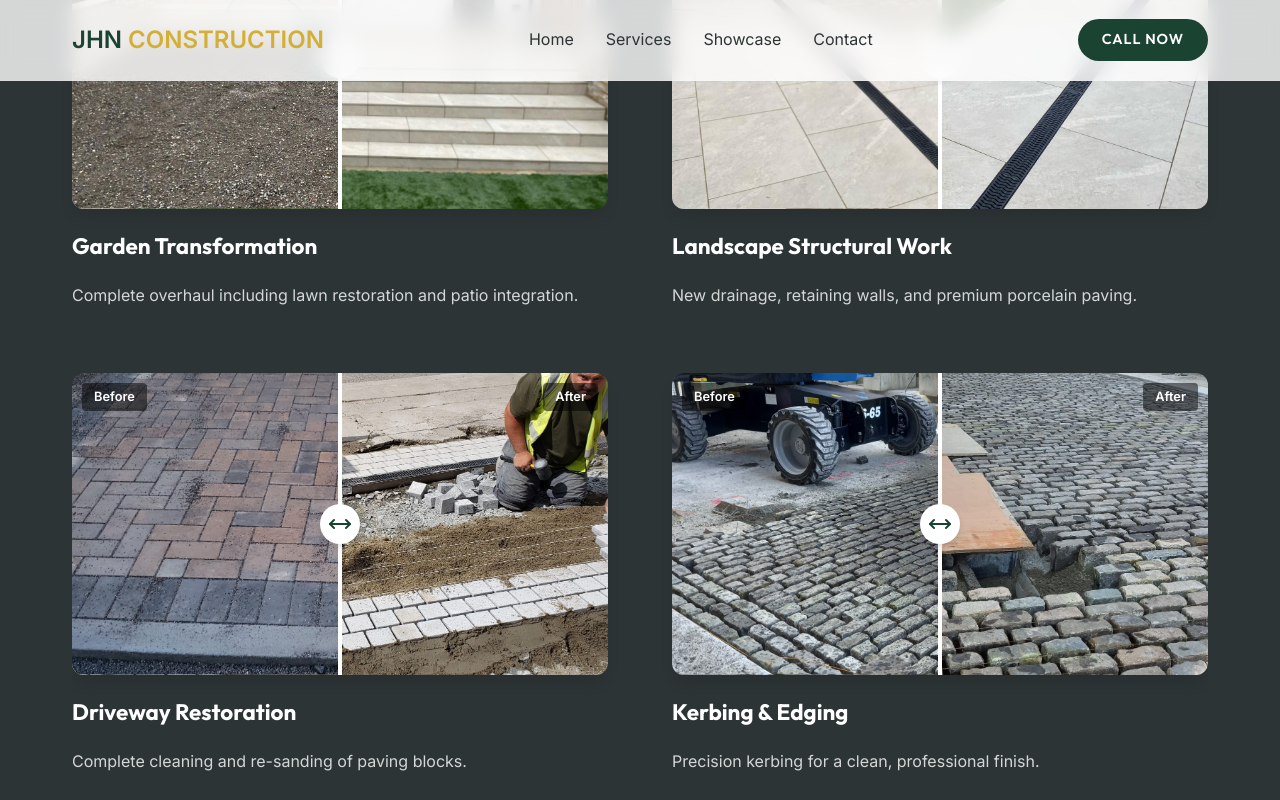
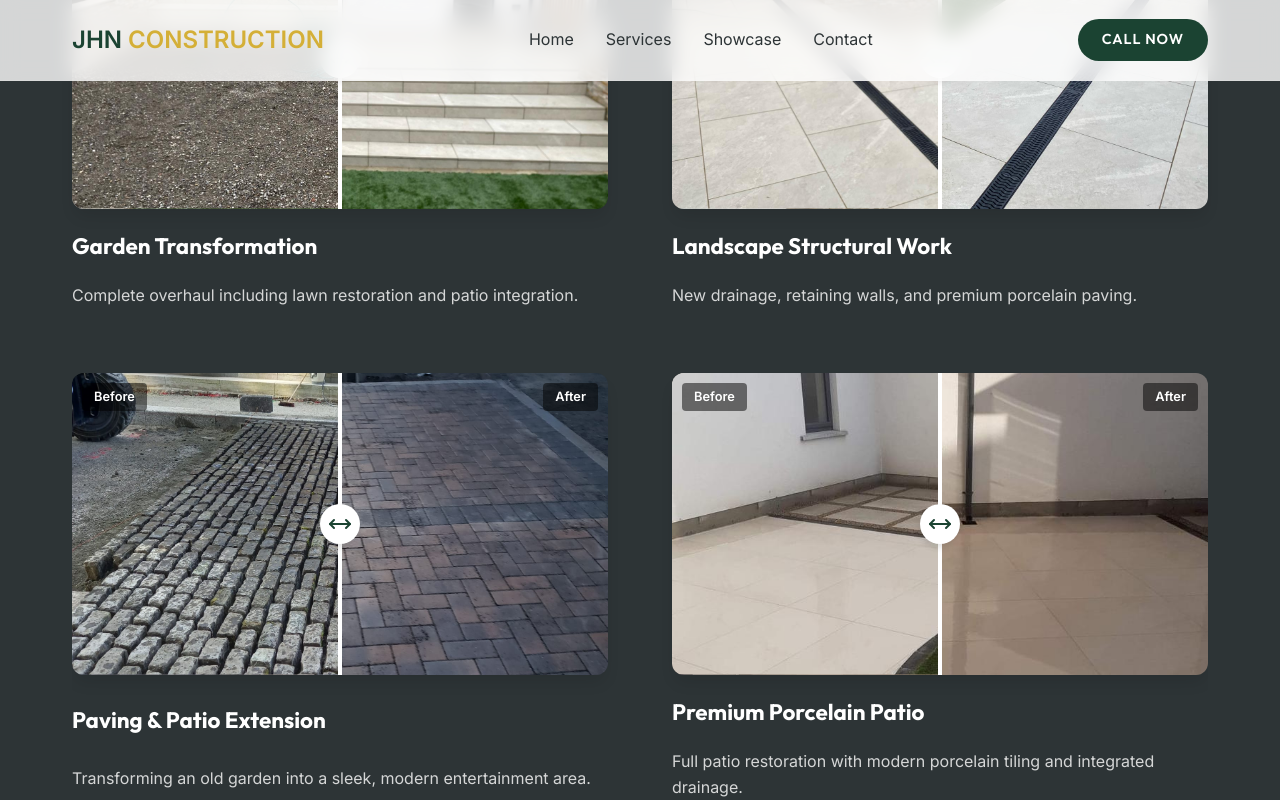
Before and after one commit to UncleSam03/jhn-site, a React (Vite) app: page / in a window 1280 px wide. Both pictures are taken after a click on the button "SEE MORE PROJECTS". Shown: the part 2010-2810 px from the top of the page. Built offline with nearby package versions, Linux system fonts and the light colour scheme.

Commit message:
fix(showcase): update showcase with validated before/after image pairs and professional descriptions

```diff
--- a/src/App.jsx
+++ b/src/App.jsx
@@ -11,16 +11,12 @@ import after2 from './assets/images/WhatsApp Image 2026-02-11 at 09.22.05.jpeg';
 import heroImg from './assets/images/h.jpeg';
 
 // Import new batch of images
-import before3 from './assets/images/1000954432.jpg';
-import after3 from './assets/images/1000954433.jpg';
-import before4 from './assets/images/1000954434.jpg';
-import after4 from './assets/images/1000954435.jpg';
-import before5 from './assets/images/1000954503.jpg';
-import after5 from './assets/images/1000954504.jpg';
-import before6 from './assets/images/1000954514.jpg';
-import after6 from './assets/images/1000954512.jpg';
-import before7 from './assets/images/1000954515.jpg';
-import after7 from './assets/images/1000954516.jpg';
+import before3 from './assets/images/garden-before-1.jpg';
+import after3 from './assets/images/garden-after-1.jpg';
+import before4 from './assets/images/WhatsApp Image 2026-02-11 at 09.22.12.jpeg';
+import after4 from './assets/images/WhatsApp Image 2026-02-11 at 09.22.13.jpeg';
+import before5 from './assets/images/WhatsApp Image 2026-02-11 at 09.22.09.jpeg';
+import after5 from './assets/images/WhatsApp Image 2026-02-11 at 09.22.06.jpeg';
 
 const App = () => {
   const [isMenuOpen, setIsMenuOpen] = useState(false);
@@ -188,28 +184,18 @@ const App = () => {
                 <div className="showcase-grid" style={{ display: 'grid', gridTemplateColumns: 'repeat(auto-fit, minmax(400px, 1fr))', gap: '4rem', marginTop: '4rem' }}>
                   <div style={{ display: 'grid', gap: '1.5rem' }}>
                     <BeforeAfterSlider before={before3} after={after3} />
-                    <h4 style={{ fontSize: '1.4rem' }}>Driveway Restoration</h4>
-                    <p style={{ opacity: 0.8 }}>Complete cleaning and re-sanding of paving blocks.</p>
+                    <h4 style={{ fontSize: '1.4rem' }}>Paving & Patio Extension</h4>
+                    <p style={{ opacity: 0.8 }}>Transforming an old garden into a sleek, modern entertainment area.</p>
                   </div>
                   <div style={{ display: 'grid', gap: '1.5rem' }}>
                     <BeforeAfterSlider before={before4} after={after4} />
-                    <h4 style={{ fontSize: '1.4rem' }}>Kerbing & Edging</h4>
-                    <p style={{ opacity: 0.8 }}>Precision kerbing for a clean, professional finish.</p>
+                    <h4 style={{ fontSize: '1.4rem' }}>Premium Porcelain Patio</h4>
+                    <p style={{ opacity: 0.8 }}>Full patio restoration with modern porcelain tiling and integrated drainage.</p>
                   </div>
                   <div style={{ display: 'grid', gap: '1.5rem' }}>
                     <BeforeAfterSlider before={before5} after={after5} />
-                    <h4 style={{ fontSize: '1.4rem' }}>Patio Excellence</h4>
-                    <p style={{ opacity: 0.8 }}>High-gloss porcelain finish with integrated drainage.</p>
-                  </div>
-                  <div style={{ display: 'grid', gap: '1.5rem' }}>
-                    <BeforeAfterSlider before={before6} after={after6} />
-                    <h4 style={{ fontSize: '1.4rem' }}>Commercial Paving</h4>
-                    <p style={{ opacity: 0.8 }}>Large scale paving projects with industrial durability.</p>
-                  </div>
-                  <div style={{ display: 'grid', gap: '1.5rem' }}>
-                    <BeforeAfterSlider before={before7} after={after7} />
-                    <h4 style={{ fontSize: '1.4rem' }}>Custom Stonework</h4>
-                    <p style={{ opacity: 0.8 }}>Hand-laid patterns using premium natural materials.</p>
+                    <h4 style={{ fontSize: '1.4rem' }}>Full Backyard Overhaul</h4>
+                    <p style={{ opacity: 0.8 }}>Complete structural landscaping featuring new fencing and composite planters.</p>
                   </div>
                 </div>
               </motion.div>
```
Also changed, not shown: src/assets/images/garden-after-1.jpg (added), src/assets/images/garden-before-1.jpg (added).
